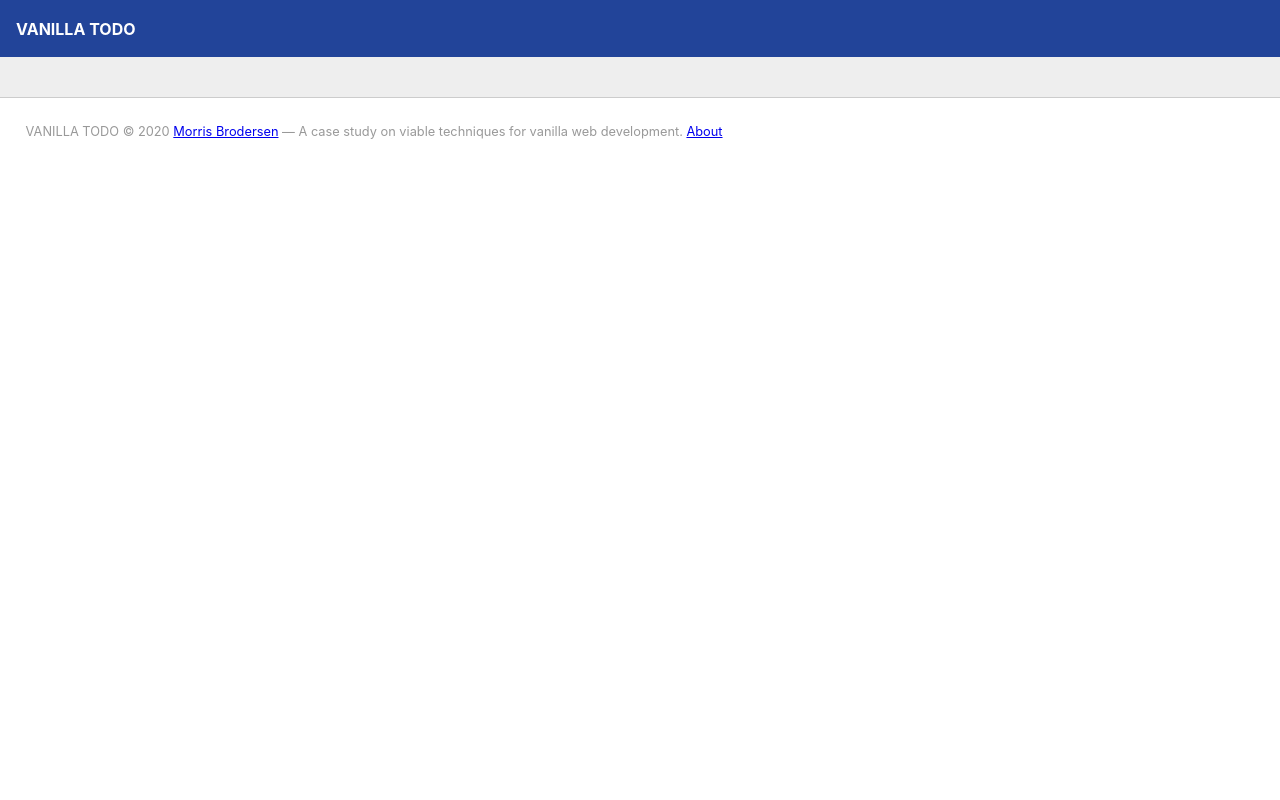
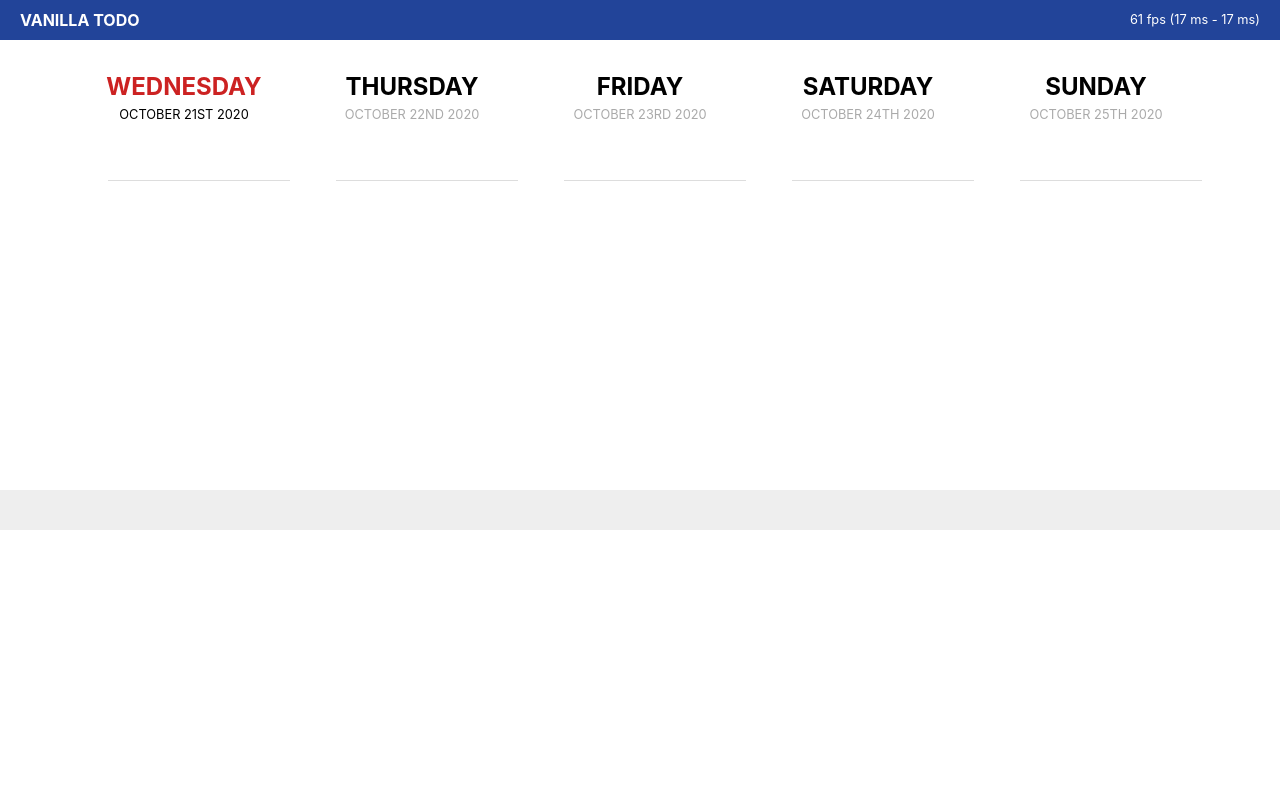
Before and after one commit to morris/vanilla-todo, a website: page public/index.html in a window 1280 px wide. Shown: the top 800 px of the page. Drawn offline with Linux system fonts and the light colour scheme; no server answers.

Commit message:
add fps counter

```diff
--- a/public/index.html
+++ b/public/index.html
@@ -23,11 +23,12 @@
 
     <script
       nomodule
-      src="https://polyfill.io/v3/polyfill.min.js?features=Set%2CMap%2CObject.assign%2Cfetch%2CrequestAnimationFrame%2CNodeList.prototype.forEach"
+      src="https://polyfill.io/v3/polyfill.min.js?features=Set%2CMap%2CObject.assign%2Cfetch%2CrequestAnimationFrame%2CNodeList.prototype.forEach%2Cperformance.now"
     ></script>
     <script src="scripts/AppCollapsible.js"></script>
     <script src="scripts/AppDraggable.js"></script>
     <script src="scripts/AppFlip.js"></script>
+    <script src="scripts/AppFps.js"></script>
     <script src="scripts/AppIcon.js"></script>
     <script src="scripts/AppLateBlur.js"></script>
     <script src="scripts/AppSortable.js"></script>
--- /dev/null
+++ b/public/scripts/AppFps.js
@@ -0,0 +1,39 @@
+/* global VT */
+window.VT = window.VT || {};
+
+VT.AppFps = function (el) {
+  var times = [];
+
+  tick();
+
+  function tick() {
+    requestAnimationFrame(tick);
+
+    times.push(performance.now());
+
+    if (times.length < 60) return;
+
+    var min = Infinity;
+    var max = 0;
+    var sum = 0;
+
+    for (var i = 1; i < 60; ++i) {
+      var delta = times[i] - times[i - 1];
+      min = Math.min(min, delta);
+      max = Math.max(max, delta);
+      sum += delta;
+    }
+
+    var fps = (60 / sum) * 1000;
+
+    el.innerText =
+      fps.toFixed(0) +
+      ' fps (' +
+      min.toFixed(0) +
+      ' ms - ' +
+      max.toFixed(0) +
+      ' ms)';
+
+    times = [];
+  }
+};
--- a/public/scripts/TodoApp.js
+++ b/public/scripts/TodoApp.js
@@ -12,6 +12,7 @@ VT.TodoApp = function (el) {
   el.innerHTML = [
     '<header class="app-header">',
     '  <h1 class="title">VANILLA TODO</h1>',
+    '  <p class="app-fps"></p>',
     '</header>',
     '<div class="todo-frame -days"></div>',
     '<div class="app-collapsible">',
@@ -39,6 +40,7 @@ VT.TodoApp = function (el) {
 
   el.querySelectorAll('.app-collapsible').forEach(VT.AppCollapsible);
   el.querySelectorAll('.app-icon').forEach(VT.AppIcon);
+  el.querySelectorAll('.app-fps').forEach(VT.AppFps);
 
   VT.TodoFrameDays(el.querySelector('.todo-frame.-days'));
   VT.TodoFrameCustom(el.querySelector('.todo-frame.-custom'));
--- a/public/scripts/TodoStore.js
+++ b/public/scripts/TodoStore.js
@@ -168,6 +168,7 @@ VT.TodoStore = function (el) {
 
   function load() {
     if (!localStorage || !localStorage.todo) {
+      dispatch(state);
       return;
     }
 
--- a/public/styles/app-header.css
+++ b/public/styles/app-header.css
@@ -1,9 +1,20 @@
 .app-header {
   background: #249;
-  padding: 0.5em 1em;
+  padding: 10px 20px;
 }
 
 .app-header > .title {
   color: #fff;
   font-size: 1em;
+  margin: 0;
 }
+
+.app-header > .app-fps {
+  position: absolute;
+  top: 10px;
+  right: 20px;
+  margin: 0;
+  font-size: 0.8em;
+  line-height: 1.5em;
+  color: #fff;
+}
```
Also changed, not shown: .eslintrc.js, README.md.
